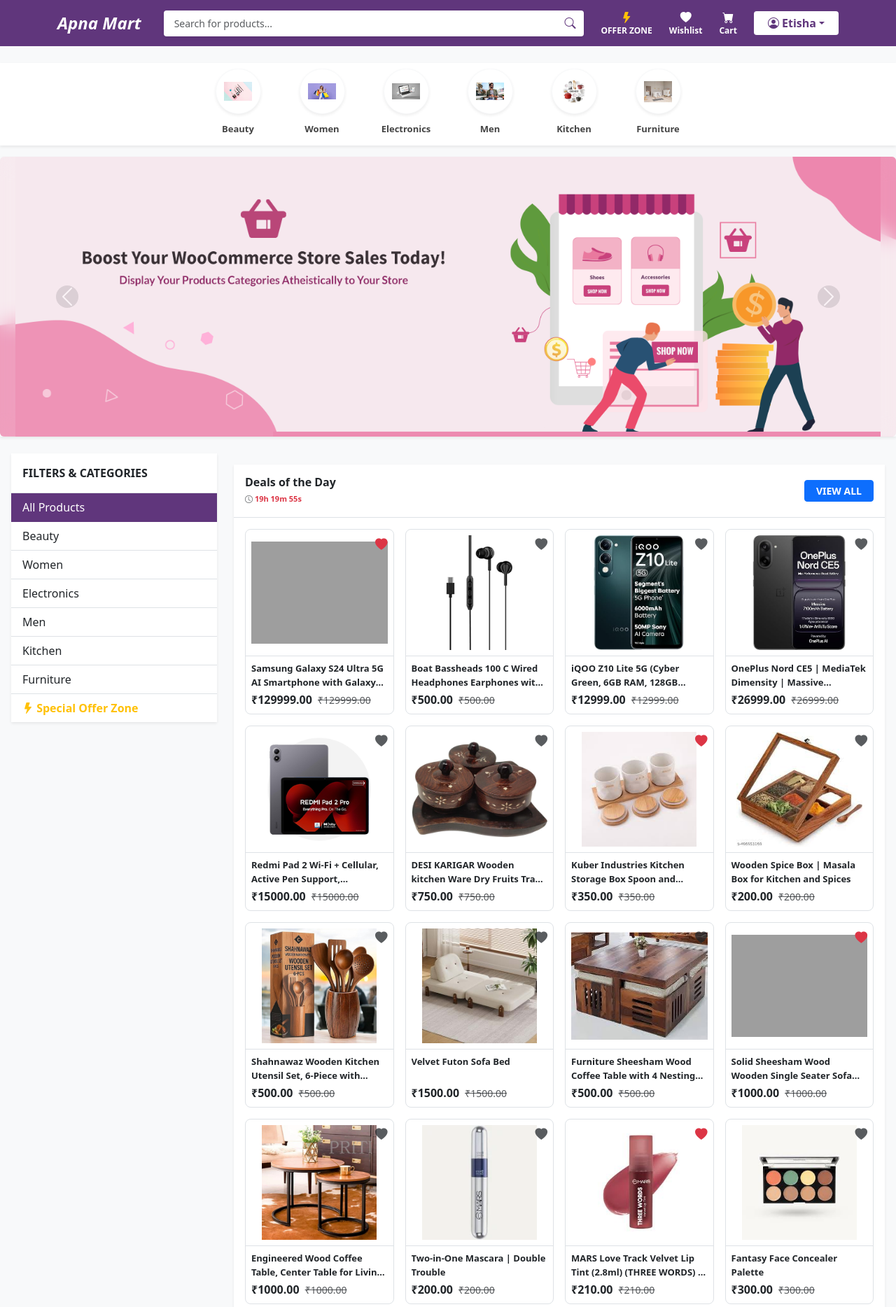
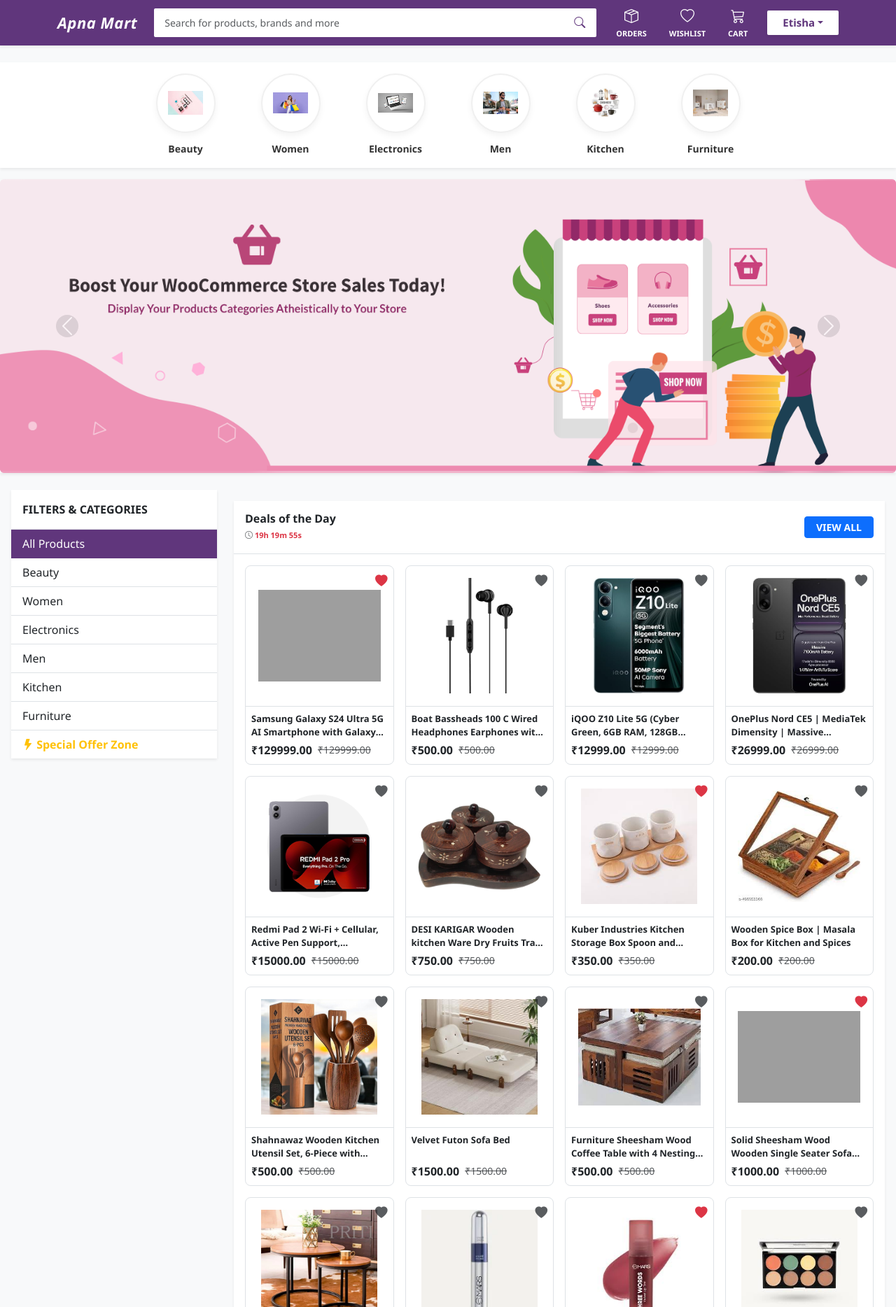
Before and after one commit to etishagodle14-a11y/shopping-website, a Django app: page / in a window 1280 px wide. Shown: the top 1868 px of the page at 70% size. Run offline with Django 5.2, Linux system fonts and the light colour scheme; a user stored in the database is signed in; data comes from the database, SQL or seed files in the repository; grey boxes are pictures that could not be loaded.

Commit message:
Fixed attribute error and static warning

```diff
--- a/ebook/templates/ebook/base.html
+++ b/ebook/templates/ebook/base.html
@@ -14,33 +14,41 @@
             --flipkart-blue: #60367cff;
             --flipkart-yellow: #d67f14ff;
         }
-        .navbar { background-color: var(--flipkart-blue); padding: 10px 0; }
-        .nav-link { color: #ffffff !important; font-weight: 500; transition: 0.3s; }
+        body { font-family: 'Segoe UI', Roboto, Helvetica, Arial, sans-serif; }
+        .navbar { background-color: var(--flipkart-blue); padding: 8px 0; }
+
+        /* Navigation Links & Icons */
+        .nav-link { color: #ffffff !important; font-weight: 500; transition: 0.3s; position: relative; }
         .nav-link:hover { color: var(--flipkart-yellow) !important; }
+
         .login-btn {
             background: white;
             color: var(--flipkart-blue) !important;
-            padding: 5px 20px !important;
-            border-radius: 4px;
+            padding: 6px 22px !important;
+            border-radius: 2px;
             font-weight: bold;
             display: flex;
             align-items: center;
             text-decoration: none;
+            font-size: 15px;
         }
-        .search-container { border-radius: 4px; background: white; display: flex; align-items: center; }
-        .custom-search-input { border: none !important; padding: 8px 15px; font-size: 14px; outline: none !important; box-shadow: none !important; }
-        .nav-icon-text { font-size: 0.75rem; font-weight: 600; display: block; margin-top: -2px; }
+
+        .search-container { border-radius: 2px; background: white; display: flex; align-items: center; width: 100%; }
+        .custom-search-input { border: none !important; padding: 10px 15px; font-size: 14px; outline: none !important; box-shadow: none !important; width: 100%; }
+
+        .nav-icon-text { font-size: 11px; font-weight: 700; display: block; margin-top: 2px; text-transform: uppercase; }
+
         footer { background: #212121; color: white; padding: 40px 0; margin-top: 50px; }
 
-        /* --- Mobile Bottom Nav Styling --- */
+        /* --- Mobile Bottom Nav --- */
         .mobile-nav {
             position: fixed;
             bottom: 0; left: 0; right: 0;
             background: #ffffff;
             display: flex;
             justify-content: space-around;
-            padding: 10px 0;
-            box-shadow: 0 -2px 10px rgba(0,0,0,0.1);
+            padding: 8px 0;
+            box-shadow: 0 -2px 15px rgba(0,0,0,0.1);
             z-index: 1000;
             border-top: 1px solid #eee;
         }
@@ -48,135 +56,152 @@
         .mobile-nav-item {
             text-align: center;
             text-decoration: none;
-            color: #666;
+            color: #444;
             flex: 1;
             display: flex;
             flex-direction: column;
             align-items: center;
-            cursor: pointer;
         }
-
-        .mobile-nav-item i { font-size: 1.2rem; margin-bottom: 2px; }
-        .mobile-nav-item span { font-size: 0.7rem; font-weight: 600; }
+        .mobile-nav-item i { font-size: 1.3rem; }
+        .mobile-nav-item span { font-size: 0.65rem; font-weight: 600; margin-top: 2px; }
         .mobile-nav-item:hover, .mobile-nav-item.active { color: var(--flipkart-blue); }
 
         @media (min-width: 992px) { .mobile-nav { display: none; } }
         @media (max-width: 991px) { body { padding-bottom: 70px; } }
 
-        /* Drawer Styling */
+        /* Category Drawer */
         .offcanvas-bottom { height: 60vh !important; border-top-left-radius: 20px; border-top-right-radius: 20px; }
     </style>
 </head>
 <body class="bg-light">
 
-    <nav class="navbar navbar-expand-lg sticky-top">
-        <div class="container d-flex align-items-center">
-            <a class="navbar-brand text-white fw-bold me-3" href="{% url 'product_list' %}" style="font-size: 24px;">
+    <nav class="navbar navbar-expand-lg sticky-top shadow-sm">
+        <div class="container">
+            <a class="navbar-brand text-white fw-bold me-4" href="{% url 'product_list' %}" style="font-size: 22px; letter-spacing: 0.5px;">
                 <i>Apna Mart</i>
             </a>
 
-            <div class="flex-grow-1 mx-3">
-                <form action="{% url 'product_list' %}" method="GET" class="w-100">
-                    <div class="input-group search-container shadow-sm">
-                        <input type="text" name="q" class="form-control border-0 custom-search-input" placeholder="Search for products..." value="{{ request.GET.q|default:'' }}">
-                        <button class="btn btn-white border-0" type="submit" style="color: #60367c; background: white;"><i class="bi bi-search"></i></button>
+            <div class="flex-grow-1 d-none d-md-block me-4">
+                <form action="{% url 'product_list' %}" method="GET">
+                    <div class="input-group search-container">
+                        <input type="text" name="q" class="form-control border-0 custom-search-input" placeholder="Search for products, brands and more" value="{{ request.GET.q|default:'' }}">
+                        <button class="btn btn-white border-0 py-0 px-3" type="submit" style="color: #60367c;"><i class="bi bi-search"></i></button>
                     </div>
                 </form>
             </div>
 
-            <div class="d-flex align-items-center gap-2">
-                <a class="nav-link text-center px-2 d-none d-lg-block" href="{% url 'offer_zone' %}">
-                    <i class="bi bi-lightning-fill text-warning"></i>
-                    <span class="nav-icon-text">OFFER ZONE</span>
+            <div class="d-flex align-items-center gap-3 gap-lg-4">
+
+                {% if user.is_authenticated %}
+                <a class="nav-link text-center px-1 d-none d-lg-block" href="{% url 'my_orders' %}">
+                    <i class="bi bi-box-seam fs-5"></i>
+                    <span class="nav-icon-text">Orders</span>
                 </a>
-                <a class="nav-link text-center px-2" href="{% url 'view_wishlist' %}">
-                    <i class="bi bi-heart-fill"></i>
+                {% endif %}
+
+                <a class="nav-link text-center px-1" href="{% url 'view_wishlist' %}">
+                    <i class="bi bi-heart fs-5"></i>
                     <span class="nav-icon-text">Wishlist</span>
                 </a>
-                <a class="nav-link text-center px-2" href="{% url 'view_cart' %}">
-                    <i class="bi bi-cart-fill"></i>
+
+                <a class="nav-link text-center px-1" href="{% url 'view_cart' %}">
+                    <i class="bi bi-cart3 fs-5"></i>
                     <span class="nav-icon-text">Cart</span>
                 </a>
+
                 {% if user.is_authenticated %}
-                <div class="dropdown ms-2">
-                    <a class="nav-link dropdown-toggle login-btn" href="#" data-bs-toggle="dropdown">
-                        <i class="bi bi-person-circle me-1"></i> {{ user.username|title }}
+                <div class="dropdown">
+                    <a class="nav-link dropdown-toggle login-btn shadow-sm" href="#" data-bs-toggle="dropdown">
+                         {{ user.username|title }}
                     </a>
-                    <ul class="dropdown-menu dropdown-menu-end shadow">
-                        <li><a class="dropdown-item" href="{% url 'my_orders' %}">My Orders</a></li>
+                    <ul class="dropdown-menu dropdown-menu-end shadow border-0 mt-2">
+                        <li class="d-lg-none"><a class="dropdown-item py-2" href="{% url 'my_orders' %}"><i class="bi bi-box-seam me-2"></i> My Orders</a></li>
+                        <li><a class="dropdown-item py-2" href="#"><i class="bi bi-person me-2"></i> Profile</a></li>
                         <li><hr class="dropdown-divider"></li>
-                        <li><a class="dropdown-item text-danger" href="{% url 'logout' %}">Logout</a></li>
+                        <li><a class="dropdown-item text-danger py-2" href="{% url 'logout' %}"><i class="bi bi-box-arrow-right me-2"></i> Logout</a></li>
                     </ul>
                 </div>
                 {% else %}
-                <a class="login-btn ms-2" href="{% url 'login' %}">Login</a>
+                <a class="login-btn shadow-sm ms-2" href="{% url 'login' %}">Login</a>
                 {% endif %}
             </div>
         </div>
     </nav>
 
-    <div class="py-4">
+    <div class="container d-md-none mt-2">
+        <form action="{% url 'product_list' %}" method="GET">
+            <div class="input-group search-container shadow-sm border">
+                <input type="text" name="q" class="form-control border-0 custom-search-input" placeholder="Search for products..." value="{{ request.GET.q|default:'' }}">
+                <button class="btn btn-white border-0" type="submit"><i class="bi bi-search text-muted"></i></button>
+            </div>
+        </form>
+    </div>
+
+    <div class="py-3 py-md-4">
         {% if messages %}
             <div class="container">
                 {% for message in messages %}
-                    <div class="alert alert-{{ message.tags }} alert-dismissible fade show" role="alert">
+                    <div class="alert alert-{{ message.tags }} alert-dismissible fade show shadow-sm" role="alert">
                         {{ message }}
                         <button type="button" class="btn-close" data-bs-dismiss="alert"></button>
                     </div>
                 {% endfor %}
             </div>
         {% endif %}
+
         {% block content %}{% endblock %}
     </div>
 
     <div class="offcanvas offcanvas-bottom" tabindex="-1" id="categoryDrawer">
-        <div class="offcanvas-header border-bottom">
-            <h5 class="offcanvas-title fw-bold">Categories</h5>
+        <div class="offcanvas-header border-bottom py-3">
+            <h5 class="offcanvas-title fw-bold">All Categories</h5>
             <button type="button" class="btn-close" data-bs-dismiss="offcanvas"></button>
         </div>
-        <div class="offcanvas-body">
+        <div class="offcanvas-body p-0">
             <div class="list-group list-group-flush">
-                <a href="{% url 'product_list' %}" class="list-group-item py-3"><i class="bi bi-phone me-2"></i> Mobiles</a>
-                <a href="{% url 'product_list' %}" class="list-group-item py-3"><i class="bi bi-laptop me-2"></i> Electronics</a>
-                <a href="{% url 'product_list' %}" class="list-group-item py-3"><i class="bi bi-watch me-2"></i> Fashion</a>
+                <a href="/" class="list-group-item list-group-item-action py-3 px-4 fw-medium border-0"><i class="bi bi-grid me-3 text-primary"></i> All Products</a>
+                <a href="#" class="list-group-item list-group-item-action py-3 px-4 fw-medium border-0"><i class="bi bi-phone me-3"></i> Mobiles</a>
+                <a href="#" class="list-group-item list-group-item-action py-3 px-4 fw-medium border-0"><i class="bi bi-laptop me-3"></i> Electronics</a>
+                <a href="#" class="list-group-item list-group-item-action py-3 px-4 fw-medium border-0"><i class="bi bi-watch me-3"></i> Fashion</a>
             </div>
         </div>
     </div>
 
     <div class="mobile-nav d-lg-none">
-        <a href="{% url 'product_list' %}" class="mobile-nav-item">
-            <i class="bi bi-house-door-fill"></i><span>Home</span>
+        <a href="{% url 'product_list' %}" class="mobile-nav-item active">
+            <i class="bi bi-house"></i><span>Home</span>
         </a>
         <a href="#" class="mobile-nav-item" data-bs-toggle="offcanvas" data-bs-target="#categoryDrawer">
-            <i class="bi bi-grid-fill"></i><span>Categories</span>
+            <i class="bi bi-grid"></i><span>Categories</span>
         </a>
         <a href="{% url 'offer_zone' %}" class="mobile-nav-item">
-            <i class="bi bi-lightning-fill text-warning"></i><span>Offer Zone</span>
+            <i class="bi bi-lightning text-warning"></i><span>Offers</span>
         </a>
         <a href="{% url 'my_orders' %}" class="mobile-nav-item">
-            <i class="bi bi-box-seam-fill"></i><span>Orders</span>
+            <i class="bi bi-bag-check"></i><span>Orders</span>
         </a>
     </div>
 
     <footer class="text-center">
-        <p class="small text-muted">&copy; 2026 Apna Mart. All Rights Reserved.</p>
+        <div class="container">
+            <p class="mb-0 fw-bold" style="font-size: 1.1rem; color: #eee;">Apna Mart</p>
+            <p class="small text-muted mt-2">&copy; 2026 Apna Mart. All Rights Reserved.</p>
+        </div>
     </footer>
 
     <script src="https://cdn.jsdelivr.net/npm/bootstrap@5.3.0/dist/js/bootstrap.bundle.min.js"></script>
 
     <script>
+    // Cart Quantity Logic
     document.addEventListener('click', function(e) {
         if (e.target.classList.contains('qty-btn')) {
             const isPlus = e.target.classList.contains('plus');
             const productId = e.target.dataset.productId;
-            // Aapke Cart Page mein input class 'qty-input' honi chahiye
             const input = e.target.parentElement.querySelector('.qty-input');
             if (input) {
                 let currentQty = parseInt(input.value);
                 if (isPlus) { currentQty++; }
                 else if (currentQty > 1) { currentQty--; }
-
-                // Niche wala URL aapke views.py ke hisab se change ho sakta hai
                 window.location.href = `/add-to-cart/${productId}/?quantity=${isPlus ? 1 : -1}`;
             }
         }
--- a/ebook/templates/ebook/index.html
+++ b/ebook/templates/ebook/index.html
@@ -2,8 +2,8 @@
 {% load static %}
 
 {% block content %}
-<div class="card border-0 shadow-sm rounded-0 mb-3 mt-n3 mx-n3">
-    <div class="card-body py-2 px-1">
+<div class="card border-0 shadow-sm rounded-0 mb-3 mt-n3 mx-n3 bg-white">
+    <div class="card-body py-3 px-1">
         <div class="d-flex justify-content-start justify-content-md-center align-items-center category-scroll-container">
             {% for category in categories %}
             <a href="/?category={{ category.name }}" class="text-decoration-none category-card">
@@ -107,9 +107,9 @@
                                             <img src="https://via.placeholder.com/150" class="product-img" alt="Placeholder">
                                         {% endif %}
                                     </div>
-                                    <div class="p-2 border-top">
+                                    <div class="p-2 border-top text-center text-md-start">
                                         <div class="fw-bold small text-truncate-2" style="height: 38px; font-size: 13px;">{{ product.name }}</div>
-                                        <div class="d-flex align-items-center gap-2 mt-1">
+                                        <div class="d-flex align-items-center justify-content-center justify-content-md-start gap-2 mt-1">
                                             <span class="text-dark fw-bold">₹{{ product.price }}</span>
                                             {% if product.old_price %}
                                             <small class="text-muted text-decoration-line-through">₹{{ product.old_price }}</small>
@@ -133,39 +133,39 @@
 </div>
 
 <style>
-    /* 1. Improved Category Section */
+    /* 1. Category Section Laptop Look - Bade Icons */
     .category-scroll-container {
         overflow-x: auto;
         -webkit-overflow-scrolling: touch;
-        gap: 20px;
-        padding-bottom: 5px;
-        scrollbar-width: none; /* Firefox */
+        gap: 30px; /* Laptop par door-door icons */
+        scrollbar-width: none;
     }
-    .category-scroll-container::-webkit-scrollbar { display: none; } /* Chrome/Safari */
+    .category-scroll-container::-webkit-scrollbar { display: none; }
 
     .category-card {
-        min-width: 100px;
+        min-width: 120px; /* Laptop par icons ko space milegi */
         text-align: center;
         flex-shrink: 0;
-        transition: transform 0.2s;
+        transition: transform 0.2s ease-in-out;
     }
-    .category-card:hover { transform: translateY(-3px); }
+    .category-card:hover { transform: translateY(-5px); }
 
     .category-img-container {
-        width: 65px; height: 65px;
+        width: 85px; height: 85px; /* Size bada kiya gaya */
         background: #fff;
         border-radius: 50%;
         display: flex; align-items: center; justify-content: center;
-        margin: 0 auto 8px;
-        border: 1.5px solid #f8f9fa;
+        margin: 0 auto 10px;
+        border: 2px solid #f0f0f0;
         transition: 0.3s;
+        box-shadow: 0 4px 10px rgba(0,0,0,0.05) !important;
     }
     .category-card:hover .category-img-container { border-color: #60367c; background: #fdfbff; }
-    .category-img-container img { width: 40px; height: 40px; object-fit: contain; }
-    .category-name { font-size: 13px; font-weight: 600; color: #444; }
+    .category-img-container img { width: 50px; height: 50px; object-fit: contain; }
+    .category-name { font-size: 14px; font-weight: 600; color: #333; }
 
     /* 2. Responsive Slider */
-    .custom-slider-height { height: 400px; }
+    .custom-slider-height { height: 420px; }
     .slider-bg-wrapper { width: 100%; height: 100%; position: relative; }
     .slider-content-overlay {
         backdrop-filter: blur(15px); background: rgba(255,255,255,0.1);
@@ -177,26 +177,25 @@
     /* 3. Product Cards */
     .product-card { border-radius: 8px; transition: 0.3s; overflow: hidden; }
     .shadow-hover:hover { box-shadow: 0 4px 15px rgba(0,0,0,0.1) !important; transform: translateY(-3px); }
-    .img-wrapper { height: 180px; display: flex; align-items: center; justify-content: center; }
-    .product-img { max-width: 100%; max-height: 100%; object-fit: contain; }
+    .img-wrapper { height: 200px; display: flex; align-items: center; justify-content: center; }
+    .product-img { max-width: 90%; max-height: 90%; object-fit: contain; }
     .text-truncate-2 { display: -webkit-box; -webkit-line-clamp: 2; -webkit-box-orient: vertical; overflow: hidden; }
 
-    /* 4. MOBILE SPECIFIC (max-width: 768px) */
+    /* 4. MOBILE ADJUSTMENTS */
     @media (max-width: 768px) {
-        .category-scroll-container { gap: 10px; }
-        .category-card { min-width: 75px; }
-        .category-img-container { width: 55px; height: 55px; }
-        .category-img-container img { width: 32px; height: 32px; }
+        .category-scroll-container { gap: 15px; }
+        .category-card { min-width: 85px; }
+        .category-img-container { width: 65px; height: 65px; }
+        .category-img-container img { width: 38px; height: 38px; }
         .category-name { font-size: 11px; }
-        .custom-slider-height { height: 180px; }
-        .img-wrapper { height: 140px; }
+        .custom-slider-height { height: 200px; }
+        .img-wrapper { height: 150px; }
     }
 
     .list-group-item.active { background-color: #60367c; border-color: #60367c; }
 </style>
 
 <script>
-    // Timer Logic
     function startTimer(duration, display) {
         var timer = duration, hours, minutes, seconds;
         setInterval(function () {
```
